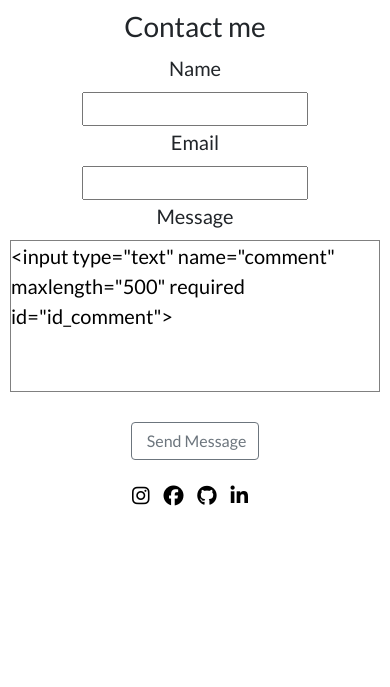
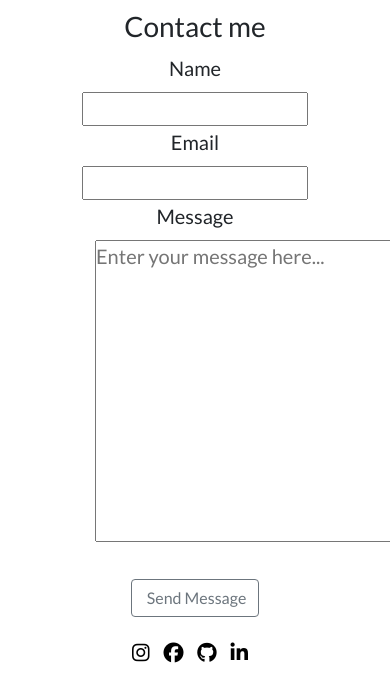
Before and after one commit to tarikkus-lviv/personal_django3_portfolio, a Django app: page /about/ in a window 390 px wide; the page is wider, and only the part inside the window is pictured. Shown: the part 1177-1864 px from the top of that part. Before the commit the page ends 1683 px from the top of that part, so only its background shows below. Run offline with Django 3.2, Linux system fonts and the light colour scheme; some libraries are stand-ins or nearby versions.

Commit message:
edit message

```diff
--- a/portfolio/forms.py
+++ b/portfolio/forms.py
@@ -13,8 +13,6 @@ class CreateUserForm(UserCreationForm):
 class ContactForm(forms.Form):
     name= forms.CharField(max_length=500, label="Name")
     email= forms.EmailField(max_length=500, label="Email")
-    comment= forms.CharField(max_length=500, label="Message")
-
-
-# comment= forms.CharField(label='',widget=forms.Textarea(
-#                     attrs={'placeholder': 'Enter your message here...'}))
+    # comment= forms.CharField(max_length=500, label="Message")
+    comment= forms.CharField(label='',widget=forms.Textarea(
+                    attrs={'placeholder': 'Enter your message here...'}))
--- a/portfolio/static/portfolio/base.css
+++ b/portfolio/static/portfolio/base.css
@@ -292,3 +292,9 @@ hr{
   resize: none;
   border: 1px solid grey;
 }
+
+@media (max-width: 480px){
+  .commentform{
+    width: 200px;
+  }
+}
--- a/portfolio/templates/portfolio/about.html
+++ b/portfolio/templates/portfolio/about.html
@@ -27,8 +27,10 @@
       {{ form.email }}
 
       <h5 class="contactform">Message</h5>
-      <textarea class="messageinput" rows="5" cols="50" placeholder="Enter your message...">{{ form.comment }}</textarea>
-
+      <!-- <textarea class="messageinput" rows="5" cols="50" placeholder="Enter your message...">{{ form.comment }}</textarea> -->
+      <div class="commentform">
+        {{ form.comment }}
+      </div>
 
 <br>
 
--- a/portfolio/views.py
+++ b/portfolio/views.py
@@ -61,7 +61,6 @@ def about(request):
         context= {'form': form}
 
         return render(request, 'portfolio/about.html', context)
-        print("Email sent!!!")
 
     else:
         context= {'form': form}
```
